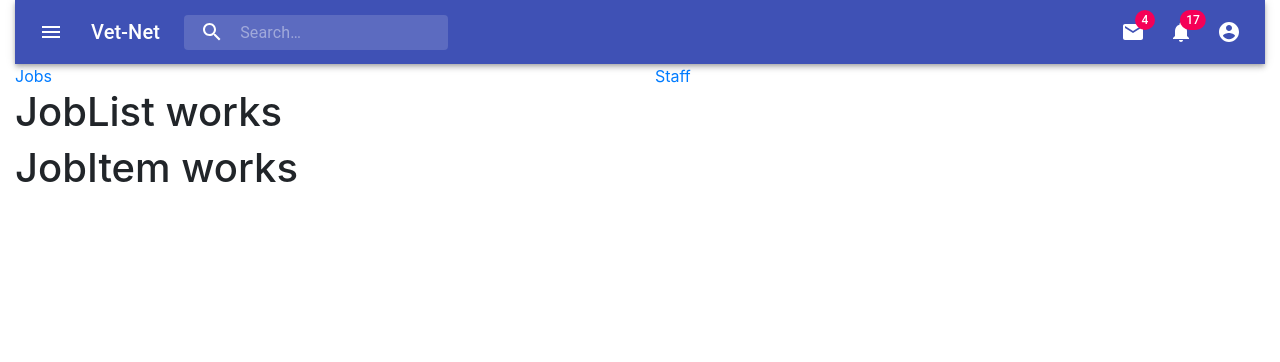
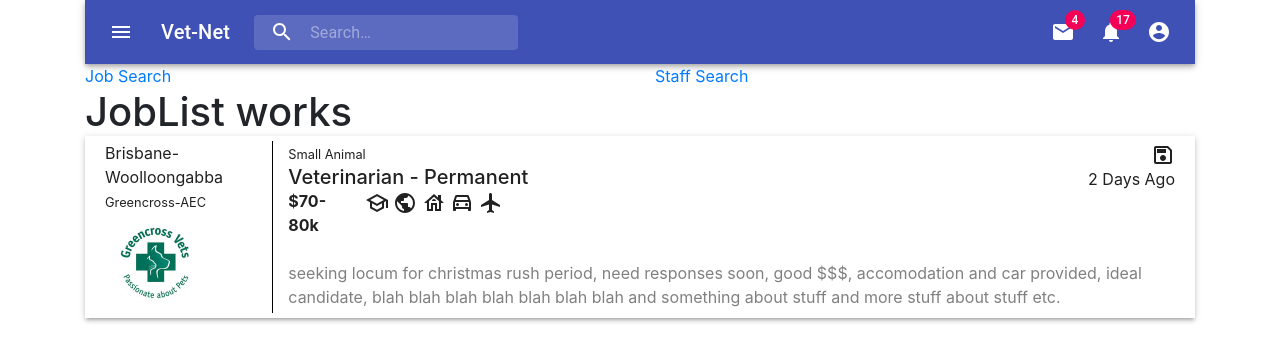
Before and after one commit to NickPea/thevetnetfrontend, a React (Create React App) app: page /jobs in a window 1280 px wide. Shown: the top 362 px of the page. Built offline with nearby package versions, Linux system fonts and the light colour scheme.

Commit message:
added an iterable job item for job listings page

```diff
--- /dev/null
+++ b/src/PageComponents/FilterDraw.js
@@ -0,0 +1,75 @@
+import React from "react";
+import { makeStyles } from "@material-ui/core/styles";
+import Drawer from "@material-ui/core/Drawer";
+import List from "@material-ui/core/List";
+import Divider from "@material-ui/core/Divider";
+import ListItem from "@material-ui/core/ListItem";
+import ListItemIcon from "@material-ui/core/ListItemIcon";
+import ListItemText from "@material-ui/core/ListItemText";
+import InboxIcon from "@material-ui/icons/MoveToInbox";
+import MailIcon from "@material-ui/icons/Mail";
+
+const drawerWidth = 240;
+
+const useStyles = makeStyles(theme => ({
+  root: {
+    display: "flex"
+  },
+  appBar: {
+    width: `calc(100% - ${drawerWidth}px)`,
+    marginRight: drawerWidth
+  },
+  drawer: {
+    width: drawerWidth,
+    flexShrink: 0
+  },
+  drawerPaper: {
+    width: drawerWidth
+  },
+  toolbar: theme.mixins.toolbar,
+  content: {
+    flexGrow: 1,
+    backgroundColor: theme.palette.background.default,
+    padding: theme.spacing(3)
+  }
+}));
+
+export default function PermanentDrawerRight() {
+  const classes = useStyles();
+
+  return (
+    <>
+      <Drawer
+        className={classes.drawer}
+        variant="persistent"
+        classes={{
+          paper: classes.drawerPaper
+        }}
+        anchor="right">
+        <div className={classes.toolbar} />
+        <Divider />
+        <List>
+          {["Inbox", "Starred", "Send email", "Drafts"].map((text, index) => (
+            <ListItem button key={text}>
+              <ListItemIcon>
+                {index % 2 === 0 ? <InboxIcon /> : <MailIcon />}
+              </ListItemIcon>
+              <ListItemText primary={text} />
+            </ListItem>
+          ))}
+        </List>
+        <Divider />
+        <List>
+          {["All mail", "Trash", "Spam"].map((text, index) => (
+            <ListItem button key={text}>
+              <ListItemIcon>
+                {index % 2 === 0 ? <InboxIcon /> : <MailIcon />}
+              </ListItemIcon>
+              <ListItemText primary={text} />
+            </ListItem>
+          ))}
+        </List>
+      </Drawer>
+    </>
+  );
+}
--- a/src/PageComponents/JobItem.js
+++ b/src/PageComponents/JobItem.js
@@ -1,9 +1,83 @@
 import React from "react";
+import { Paper } from "@material-ui/core";
+import { Row, Col } from "react-bootstrap";
+import SaveIcon from "@material-ui/icons/SaveOutlined";
+import HouseIcon from "@material-ui/icons/HouseOutlined";
+import Car from "@material-ui/icons/DriveEtaOutlined";
+import NewGraduateIcon from "@material-ui/icons/SchoolOutlined";
+import FlightIcon from "@material-ui/icons/FlightOutlined";
+import WorldIcon from "@material-ui/icons/PublicOutlined";
 
-export default function JobItem() {
+export default function JobItem(props) {
   return (
-    <div>
-      <h1>JobItem works</h1>
-    </div>
+    <>
+      <Paper elevation={3} square style={{ padding: "5px 20px" }}>
+        <Row>
+          <Col lg={2} md={4} style={{ borderRight: "1px black solid" }}>
+            <div>{props.location}</div>
+            <div>
+              <small>{props.businessName}</small>
+            </div>
+            <img src={props.businessLogo} alt="" style={{ width: "100px" }} />
+          </Col>
+          <Col>
+            <Row>
+              <Col>
+                <small>{props.industryType}</small>
+                <h5>
+                  {props.position} - {props.employType}
+                </h5>
+                <Row>
+                  <Col lg={2}> {props.pay && <b>{props.pay}</b>} </Col>
+                  <Col>
+                    <Perks perks={props.perks} />
+                  </Col>
+                </Row>
+              </Col>
+              <Col style={{ textAlign: "right" }}>
+                <div>
+                  <SaveIcon />
+                </div>
+                {props.datePosted}
+              </Col>
+            </Row>
+            <br />
+            <Row>
+              <Col style={{ color: "grey" }}>{props.shortDescription}</Col>
+            </Row>
+          </Col>
+        </Row>
+      </Paper>
+    </>
   );
 }
+
+const Perks = props => (
+  <span>
+    {props.perks.includes("newgrad") && (
+      <span title="accepting new graduates">
+        <NewGraduateIcon />
+      </span>
+    )}{" "}
+    {props.perks.includes("overseas") && (
+      <span title="overseas candidates accepted">
+        <WorldIcon />
+      </span>
+    )}{" "}
+    {props.perks.includes("accomodation") && (
+      <i title="accomodation provided">
+        <HouseIcon />
+      </i>
+    )}{" "}
+    {props.perks.includes("car") && (
+      <span title="vehicle provided">
+        <Car />
+      </span>
+    )}{" "}
+    {props.perks.includes("flight") && (
+      <span title="flight costs covered/reimbursed">
+        <FlightIcon />
+      </span>
+    )}{" "}
+  </span>
+);
--- a/src/Pages/Entry.js
+++ b/src/Pages/Entry.js
@@ -9,7 +9,7 @@ import JobList from "./JobList";
 export default function Entry() {
   return (
     <div>
-      <Container fluid>
+      <Container>
         <Row>
           <Col>
             <MenuBar />
@@ -17,10 +17,10 @@ export default function Entry() {
         </Row>
         <Row>
           <Col>
-            <NavLink to="/jobs">Jobs</NavLink>
+            <NavLink to="/jobs">Job Search</NavLink>
           </Col>
           <Col>
-            <NavLink to="/staff">Staff</NavLink>
+            <NavLink to="/staff">Staff Search</NavLink>
           </Col>
         </Row>
         <Row>
--- a/src/Pages/JobList.js
+++ b/src/Pages/JobList.js
@@ -1,11 +1,27 @@
 import React from "react";
 import JobItem from "../PageComponents/JobItem";
+import FilterDraw from "../PageComponents/FilterDraw";
+import greenCrossLogo from "../Assets/greencross.jfif";
 
 export default function JobList() {
   return (
     <div>
       <h1>JobList works</h1>
-      <JobItem />
+      <JobItem
+        position={"Veterinarian"}
+        employType={"Permanent"}
+        businessName={"Greencross-AEC"}
+        businessLogo={greenCrossLogo}
+        location={"Brisbane-Woolloongabba"}
+        industryType={"Small Animal"}
+        pay={"$70-80k"}
+        perks={["accomodation", "car", "flight", "newgrad", "overseas"]}
+        shortDescription={
+          "seeking locum for christmas rush period, need responses soon, good $$$, accomodation and car provided, ideal candidate, blah blah blah blah blah blah blah  and something about stuff and more stuff about stuff etc."
+        }
+        datePosted={"2 Days Ago"}
+      />
+      <FilterDraw />
     </div>
   );
 }
--- a/src/Pages/StaffList.js
+++ b/src/Pages/StaffList.js
@@ -1,11 +1,13 @@
 import React from "react";
 import StaffItem from "../PageComponents/StaffItem";
+import FilterDraw from "../PageComponents/FilterDraw";
 
 export default function StaffList() {
   return (
     <div>
       <h1>StaffList works</h1>
       <StaffItem />
+      <FilterDraw />
     </div>
   );
 }
--- a/src/index.css
+++ b/src/index.css
@@ -1,13 +1,22 @@
 body {
   margin: 0;
-  font-family: -apple-system, BlinkMacSystemFont, 'Segoe UI', 'Roboto', 'Oxygen',
-    'Ubuntu', 'Cantarell', 'Fira Sans', 'Droid Sans', 'Helvetica Neue',
+  font-family: -apple-system, BlinkMacSystemFont, "Segoe UI", "Roboto", "Oxygen",
+    "Ubuntu", "Cantarell", "Fira Sans", "Droid Sans", "Helvetica Neue",
     sans-serif;
   -webkit-font-smoothing: antialiased;
   -moz-osx-font-smoothing: grayscale;
 }
 
 code {
-  font-family: source-code-pro, Menlo, Monaco, Consolas, 'Courier New',
+  font-family: source-code-pro, Menlo, Monaco, Consolas, "Courier New",
     monospace;
 }
+
+h1,
+h2,
+h3,
+h4,
+h5,
+h6 {
+  margin: 0;
+}
--- a/src/index.js
+++ b/src/index.js
@@ -1,9 +1,9 @@
 import React from "react";
 import ReactDOM from "react-dom";
-import "./index.css";
 import App from "./App";
 import * as serviceWorker from "./serviceWorker";
 import "bootstrap/dist/css/bootstrap.min.css";
+import "./index.css";
 
 ReactDOM.render(<App />, document.getElementById("root"));
 
```
Also changed, not shown: src/Assets/greencross.jfif (added).
